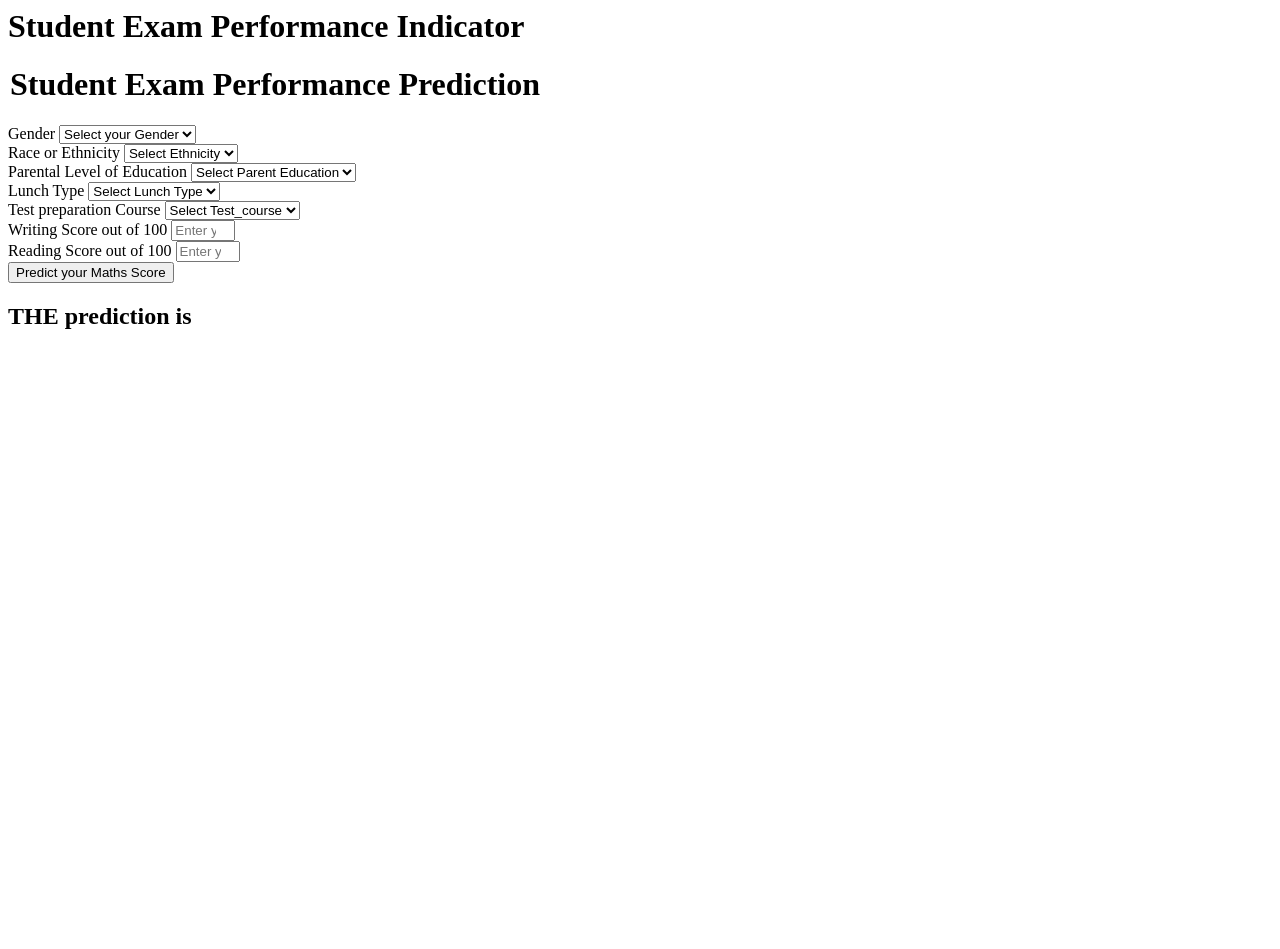
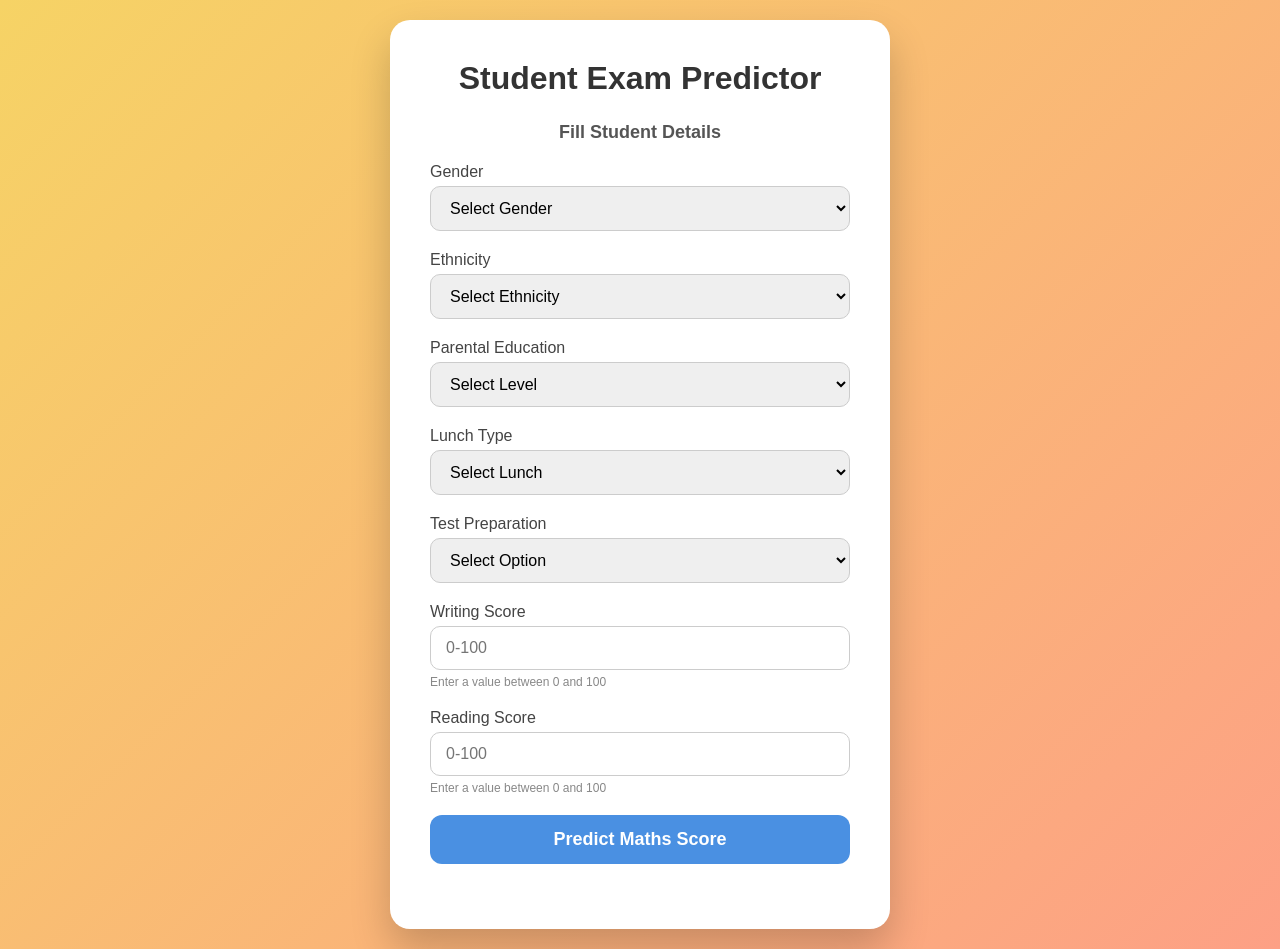
Before and after one commit to Parveen720/MLProject, a Flask app: page /predictdata in a window 1280 px wide. Before the commit the page ends 329 px from the top, so only its background shows below. Run offline with Flask 3, Linux system fonts and the light colour scheme.

Commit message:
adding css

```diff
--- a/requirements.txt
+++ b/requirements.txt
@@ -6,4 +6,5 @@ scikit-learn
 catboost
 xgboost
 dill
+Flask
 # -e .
--- a/templates/home.html
+++ b/templates/home.html
@@ -1,111 +1,195 @@
-<html>
+<!DOCTYPE html>
+<html lang="en">
+<head>
+<meta charset="UTF-8">
+<meta name="viewport" content="width=device-width, initial-scale=1.0">
+<title>Student Exam Predictor</title>
+<style>
+/* Reset */
+* {margin:0; padding:0; box-sizing:border-box; font-family: 'Poppins', sans-serif;}
+
+/* Body and background */
+body {
+    background: linear-gradient(135deg,#f6d365,#fda085);
+    min-height: 100vh;
+    display: flex;
+    justify-content: center;
+    align-items: center;
+    padding: 20px;
+}
+
+/* Form card */
+.container {
+    background: #fff;
+    border-radius: 20px;
+    padding: 40px;
+    width: 100%;
+    max-width: 500px;
+    box-shadow: 0 20px 40px rgba(0,0,0,0.2);
+}
+
+.container h1 {
+    text-align: center;
+    color: #333;
+    margin-bottom: 25px;
+}
+
+/* Legend */
+legend {
+    text-align: center;
+    font-size: 18px;
+    font-weight: 600;
+    color: #555;
+    margin-bottom: 20px;
+}
+
+/* Form groups */
+.form-group {
+    margin-bottom: 20px;
+}
+
+label {
+    display: block;
+    margin-bottom: 5px;
+    font-weight: 500;
+    color: #444;
+}
+
+input, select {
+    width: 100%;
+    padding: 12px 15px;
+    border-radius: 10px;
+    border: 1px solid #ccc;
+    font-size: 16px;
+    outline: none;
+    transition: all 0.3s ease;
+}
+
+input:focus, select:focus {
+    border-color: #4a90e2;
+    box-shadow: 0 0 8px rgba(74,144,226,0.3);
+}
+
+/* Submit button */
+.btn {
+    width: 100%;
+    padding: 14px;
+    border: none;
+    border-radius: 12px;
+    background: #4a90e2;
+    color: #fff;
+    font-size: 18px;
+    font-weight: 600;
+    cursor: pointer;
+    transition: 0.3s ease;
+}
+
+.btn:hover {
+    background: #357ABD;
+}
+
+/* Hints */
+.hint {
+    font-size: 12px;
+    color: #888;
+    margin-top: 5px;
+}
+
+/* Prediction output */
+#prediction {
+    text-align: center;
+    margin-top: 25px;
+    font-size: 20px;
+    font-weight: 600;
+    color: #333;
+}
+</style>
+</head>
 <body>
-    <div class="login">
-       <h1>Student Exam Performance Indicator</h1>
+<div class="container">
+    <h1>Student Exam Predictor</h1>
+    <form id="examForm">
+        <legend>Fill Student Details</legend>
 
-       <form action="{{ url_for('predict_datapoint')}}" method="post">
-        <h1>
-            <legend>Student Exam Performance Prediction</legend>
-        </h1>
-        <div class="mb-3">
-            <label class="form-label">Gender</label>
-            <select class="form-control" name="gender" placeholder="Enter you Gender" required>
-                <option class="placeholder" selected disabled value="">Select your Gender</option>
-                <option value="male">
-                    Male
-                </option>
-                <option value="female">
-                    Female
-                </option>
+        <div class="form-group">
+            <label for="gender">Gender</label>
+            <select id="gender" name="gender" required>
+                <option value="" disabled selected>Select Gender</option>
+                <option value="male">Male</option>
+                <option value="female">Female</option>
             </select>
         </div>
-        <div class="mb-3">
-            <label class="form-label">Race or Ethnicity</label>
-            <select class="form-control" name="ethnicity" placeholder="Enter you ethnicity" required>
-                <option class="placeholder" selected disabled value="">Select Ethnicity</option>
-                <option value="group A">
-                    Group A
-                </option>
-                <option value="group B">
-                    Group B
-                </option>
-                <option value="group C">
-                    Group C
-                </option>
-                <option value="group D">
-                    Group D
-                </option>
-                <option value="group E">
-                    Group E
-                </option>
+
+        <div class="form-group">
+            <label for="ethnicity">Ethnicity</label>
+            <select id="ethnicity" name="ethnicity" required>
+                <option value="" disabled selected>Select Ethnicity</option>
+                <option value="group A">Group A</option>
+                <option value="group B">Group B</option>
+                <option value="group C">Group C</option>
+                <option value="group D">Group D</option>
+                <option value="group E">Group E</option>
             </select>
         </div>
-        <div class="mb-3">
-            <label class="form-label">Parental Level of Education</label>
-            <select class="form-control" name="parental_level_of_education"
-                placeholder="Enter you Parent Education" required>
-                <option class="placeholder" selected disabled value="">Select Parent Education</option>
-                <option value="associate's degree">
-                    associate's degree
-                </option>
-                <option value="bachelor's degree">
-                    bachelor's degree
-                </option>
-                <option value="high school">
-                    high school
-                </option>
-                <option value="master's degree">
-                    master's degree
-                </option>
-                <option value="some college">
-                    some college
-                </option>
-                <option value="some high school">
-                    some high school
-                </option>
+
+        <div class="form-group">
+            <label for="parental_education">Parental Education</label>
+            <select id="parental_education" name="parental_education" required>
+                <option value="" disabled selected>Select Level</option>
+                <option value="high school">High School</option>
+                <option value="some high school">Some High School</option>
+                <option value="some college">Some College</option>
+                <option value="associate's degree">Associate's Degree</option>
+                <option value="bachelor's degree">Bachelor's Degree</option>
+                <option value="master's degree">Master's Degree</option>
             </select>
         </div>
-        <div class="mb-3">
-            <label class="form-label">Lunch Type</label>
-            <select class="form-control" name="lunch" placeholder="Enter you Lunch" required>
-                <option class="placeholder" selected disabled value="">Select Lunch Type</option>
-                <option value="free/reduced">
-                    free/reduced
-                </option>
-                <option value="standard">
-                    standard
-                </option>
+
+        <div class="form-group">
+            <label for="lunch">Lunch Type</label>
+            <select id="lunch" name="lunch" required>
+                <option value="" disabled selected>Select Lunch</option>
+                <option value="standard">Standard</option>
+                <option value="free/reduced">Free/Reduced</option>
             </select>
         </div>
-        <div class="mb-3">
-            <label class="form-label">Test preparation Course</label>
-            <select class="form-control" name="test_preparation_course" placeholder="Enter you Course"
-                required>
-                <option class="placeholder" selected disabled value="">Select Test_course</option>
-                <option value="none">
-                    None
-                </option>
-                <option value="completed">
-                    Completed
-                </option>
+
+        <div class="form-group">
+            <label for="test_course">Test Preparation</label>
+            <select id="test_course" name="test_course" required>
+                <option value="" disabled selected>Select Option</option>
+                <option value="none">None</option>
+                <option value="completed">Completed</option>
             </select>
         </div>
-        <div class="mb-3">
-            <label class="form-label">Writing Score out of 100</label>
-            <input class="form-control" type="number" name="reading_score"
-                placeholder="Enter your Reading score" min='0' max='100' />
+
+        <div class="form-group">
+            <label for="writing_score">Writing Score</label>
+            <input type="number" id="writing_score" name="writing_score" placeholder="0-100" min="0" max="100" required>
+            <div class="hint">Enter a value between 0 and 100</div>
         </div>
-        <div class="mb-3">
-            <label class="form-label">Reading Score out of 100</label>
-            <input class="form-control" type="number" name="writing_score"
-                placeholder="Enter your Reading Score" min='0' max='100' />
+
+        <div class="form-group">
+            <label for="reading_score">Reading Score</label>
+            <input type="number" id="reading_score" name="reading_score" placeholder="0-100" min="0" max="100" required>
+            <div class="hint">Enter a value between 0 and 100</div>
         </div>
-        <div class="mb-3">
-            <input class="btn btn-primary" type="submit" value="Predict your Maths Score" required />
-        </div>
+
+        <button type="submit" class="btn">Predict Maths Score</button>
     </form>
-    <h2>
-       THE  prediction is {{results}}
-    </h2>
-   <body>
+
+    <div id="prediction"></div>
+</div>
+
+<script>
+// Simple client-side prediction demo
+document.getElementById('examForm').addEventListener('submit', function(e){
+    e.preventDefault();
+    const writing = parseInt(document.getElementById('writing_score').value);
+    const reading = parseInt(document.getElementById('reading_score').value);
+    const predicted = Math.round((writing + reading)/2);
+    document.getElementById('prediction').innerHTML = `Predicted Maths Score: <strong>${predicted}</strong>`;
+});
+</script>
+</body>
 </html>
```
